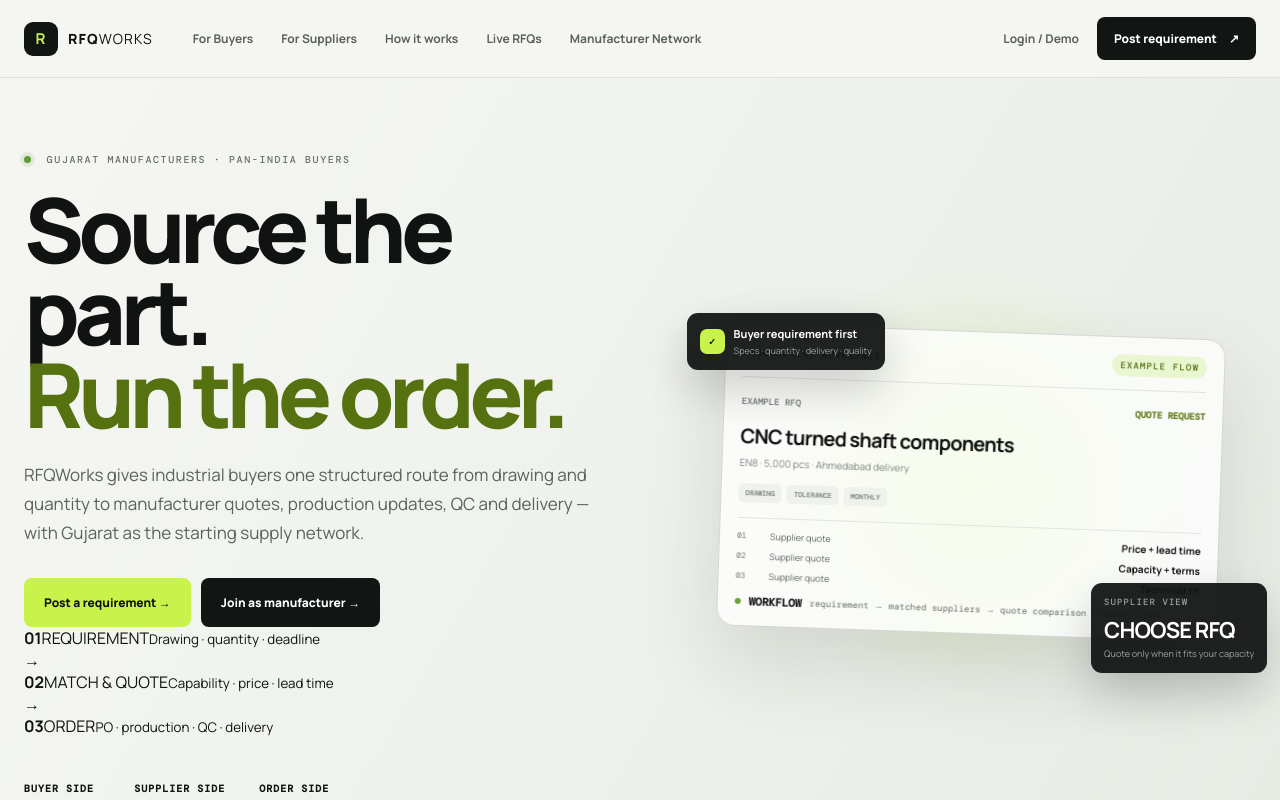
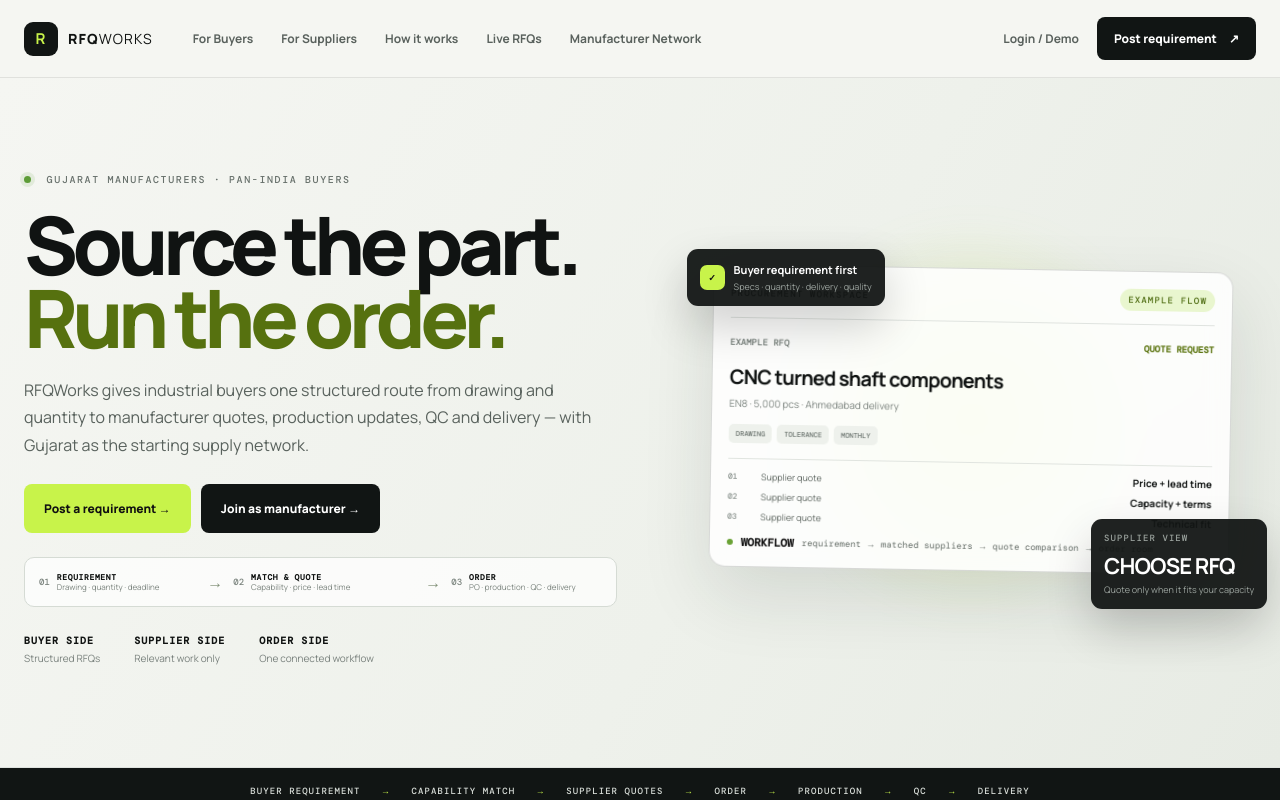
Before and after one commit to Kano7173/Industrial-connect, a Next.js app: page / in a window 1280 px wide. Shown: the top 800 px of the page. Built offline with nearby package versions, Linux system fonts and the light colour scheme; no server answers.

Commit message:
style(home): strengthen operational hero presentation

```diff
--- a/app/globals.css
+++ b/app/globals.css
@@ -35,18 +35,24 @@
 .hero-grid{display:grid;grid-template-columns:1.02fr .98fr;gap:70px;align-items:center;padding:75px 0 82px}
 .eyebrow,.section-index{font:500 10px 'DM Mono',monospace;letter-spacing:.16em;color:#68716c}
 .live-dot{display:inline-block;width:7px;height:7px;border-radius:50%;background:#5d9c37;box-shadow:0 0 0 4px rgba(93,156,55,.12);margin-right:8px}
-.hero-copy h1{font-size:clamp(54px,7vw,92px);line-height:.92;letter-spacing:-.065em;margin:22px 0 26px;font-weight:800}
+.hero-copy h1{font-size:clamp(52px,6.3vw,82px);line-height:.9;letter-spacing:-.07em;margin:22px 0 24px;font-weight:800}
 .hero-copy h1 em,.section h2 em,.workflow-layout h2 em,.cta-panel h2 em{font-style:normal;color:#56710f}
-.hero-lead{max-width:610px;color:#59625d;font-size:17px;line-height:1.7;margin:0}
-.hero-actions{display:flex;gap:10px;flex-wrap:wrap;margin-top:30px}
-.trust-strip{display:flex;gap:34px;margin-top:45px}
+.hero-lead{max-width:620px;color:#59625d;font-size:16px;line-height:1.7;margin:0}
+.hero-actions{display:flex;gap:10px;flex-wrap:wrap;margin-top:25px}
+.hero-operating{display:grid;grid-template-columns:1fr auto 1.15fr auto .95fr;align-items:center;gap:10px;margin-top:24px;padding:13px 14px;border:1px solid #d5dbd4;border-radius:10px;background:rgba(255,255,255,.72)}
+.hero-operating>div{display:grid;grid-template-columns:auto 1fr;column-gap:7px;align-items:center}
+.hero-operating b{grid-row:1/3;font:500 9px 'DM Mono';color:#7a837d}
+.hero-operating span{font:700 8px 'DM Mono';letter-spacing:.08em}
+.hero-operating small{font-size:8px;color:#7a837d;line-height:1.3}
+.hero-operating>i{font-style:normal;color:#819077}
+.trust-strip{display:flex;gap:34px;margin-top:27px}
 .trust-strip div{display:grid;gap:4px}
 .trust-strip strong{font:600 10px 'DM Mono';letter-spacing:.1em}
 .trust-strip span{font-size:10px;color:#79817d}
 
 .hero-interface{min-height:500px;position:relative;display:grid;place-items:center}
 .interface-glow{position:absolute;width:430px;height:430px;border-radius:50%;background:radial-gradient(circle,rgba(200,243,74,.33),transparent 66%);filter:blur(15px)}
-.hero-console{position:relative;width:min(500px,100%);border:1px solid rgba(20,25,22,.16);border-radius:18px;background:rgba(255,255,255,.72);box-shadow:0 35px 80px rgba(28,40,32,.13);padding:17px;backdrop-filter:blur(12px);transform:rotate(2deg)}
+.hero-console{position:relative;width:min(520px,100%);border:1px solid rgba(20,25,22,.16);border-radius:16px;background:rgba(255,255,255,.84);box-shadow:0 28px 70px rgba(28,40,32,.12);padding:17px;backdrop-filter:blur(12px);transform:rotate(1deg)}
 .console-top{display:flex;justify-content:space-between;align-items:center;font:500 9px 'DM Mono';letter-spacing:.13em;padding-bottom:13px;border-bottom:1px solid var(--line)}
 .status-pill{padding:5px 8px;border-radius:99px;background:#e9f6cf;color:#4d6b10}
 .part-visual{height:245px;display:grid;place-items:center;position:relative}
@@ -125,8 +131,8 @@
 
 @media(max-width:600px){
 .container{width:calc(100% - 28px)}.site-header{height:64px}.brand-mark{width:30px;height:30px}.brand{font-size:12px}.nav-actions .button{padding:10px 11px;font-size:9px}
-.hero-section{min-height:auto}.hero-grid{padding:52px 0 35px}.hero-lead{font-size:15px}.trust-strip{gap:18px;margin-top:32px}.trust-strip strong{font-size:8px}.trust-strip span{font-size:8px}
-.hero-interface{min-height:390px}.hero-console{transform:rotate(0);padding:12px}.part-visual{height:190px}.part-outer{width:135px;height:135px}.part-inner{width:55px;height:55px;left:40px;top:40px;border-width:9px}.console-data div{padding:8px}.console-data small{font-size:7px}.console-data b{font-size:8px}.floating-card{padding:10px}.card-verified{left:-4%;top:10%}.card-quote{right:-3%;bottom:8%}
+.hero-section{min-height:auto}.hero-grid{padding:52px 0 35px}.hero-lead{font-size:15px}.hero-operating{grid-template-columns:1fr;gap:8px;padding:12px}.hero-operating>i{display:none}.hero-operating>div{grid-template-columns:24px 1fr}.hero-operating small{grid-column:2}.trust-strip{gap:18px;margin-top:25px}.trust-strip strong{font-size:8px}.trust-strip span{font-size:8px}
+.hero-interface{min-height:390px}.hero-console{transform:rotate(0);padding:12px}.part-visual{height:170px}.part-outer{width:135px;height:135px}.part-inner{width:55px;height:55px;left:40px;top:40px;border-width:9px}.console-data div{padding:8px}.console-data small{font-size:7px}.console-data b{font-size:8px}.floating-card{padding:10px}.card-verified{left:-4%;top:10%}.card-quote{right:-3%;bottom:8%}
 .process-ticker{font-size:7px}.process-ticker i{padding:0 7px}
 .section{padding:75px 0}.section h2{font-size:48px}.section-heading{display:block}.section-heading .text-link{margin-top:16px}.capability-grid{grid-template-columns:1fr}.capability-card{min-height:150px}
 .search-control{margin-top:20px;width:100%}.rfq-row{grid-template-columns:1fr 34px;gap:8px;padding:17px 5px}.rfq-id{grid-column:1/-1}.rfq-main h3{font-size:13px}.rfq-meta{display:none}.rfq-time{display:none}.section-foot{display:grid;gap:14px}
```
